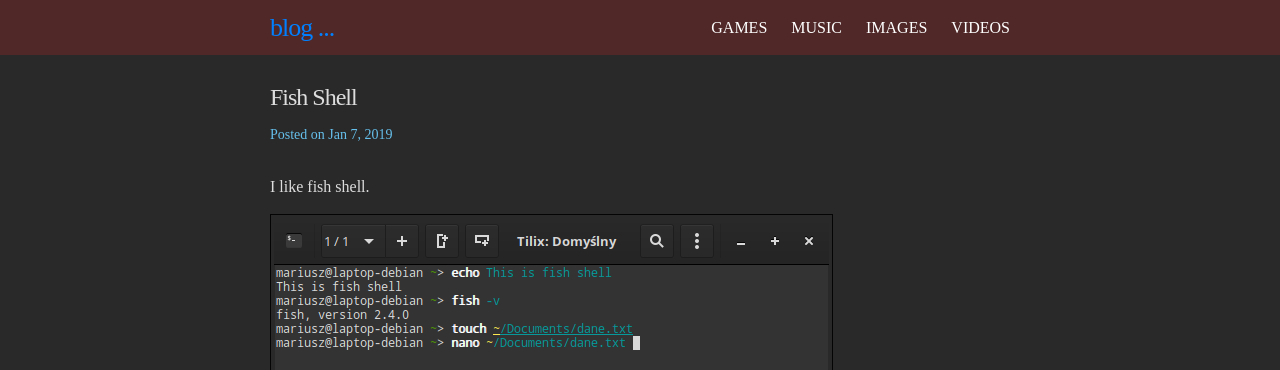
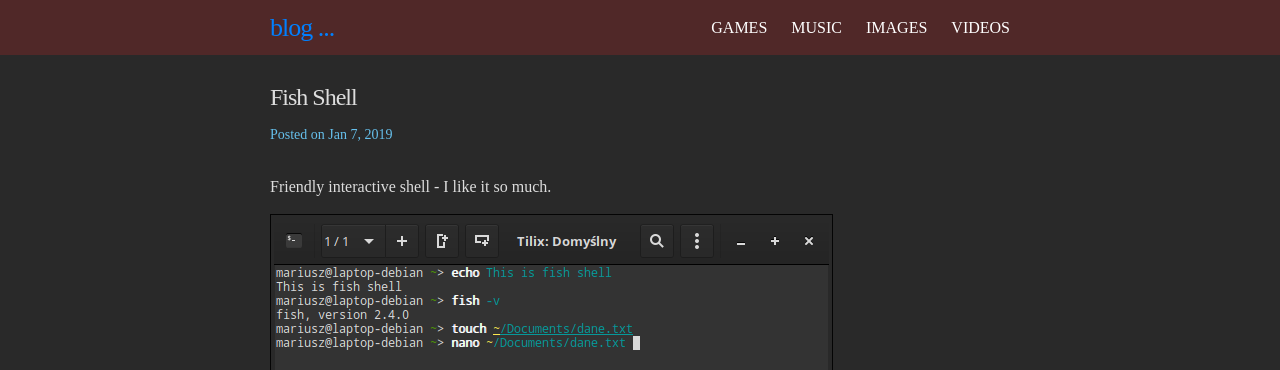
Before and after one commit to skandyn-sh/skandyn-sh.github.io, a Jekyll site: the page built from _posts/2019-01-07-fish-shell.markdown, in a window 1280 px wide. Shown: the top 370 px of the page. Built offline with Jekyll 4.4.1, drawn with Linux system fonts in a browser that asks for light colours; nearby versions of some CDN libraries; our own code applies the rules of GitHub Pages for plain Markdown files; library files that are not in the unit come from our copies; comment, search, counter and statistics services are not loaded.

Commit message:
Update 2019-01-07-fish-shell.markdown

```diff
--- a/_posts/2019-01-07-fish-shell.markdown
+++ b/_posts/2019-01-07-fish-shell.markdown
@@ -1,4 +1,4 @@
-I like fish shell.
+Friendly interactive shell - I like it so much.
 
 <img src="https://skandyns.github.io/img/fish.png"/>
 
```
